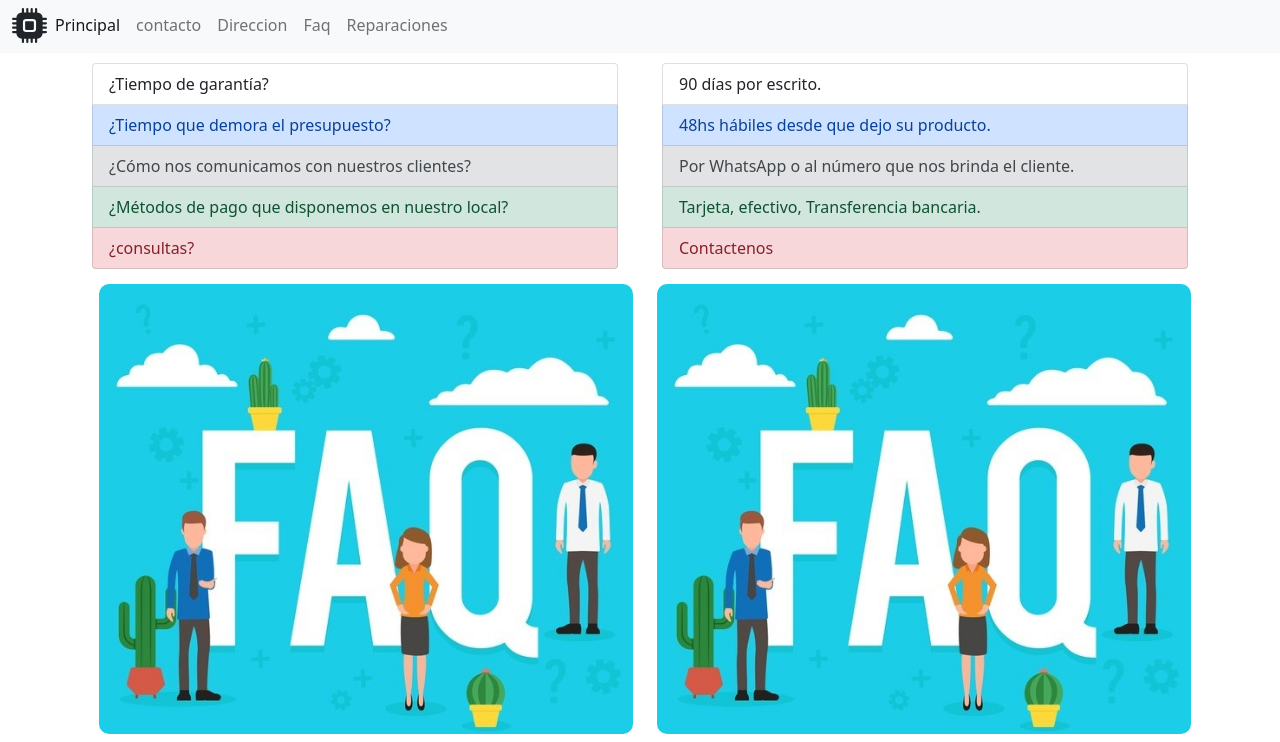
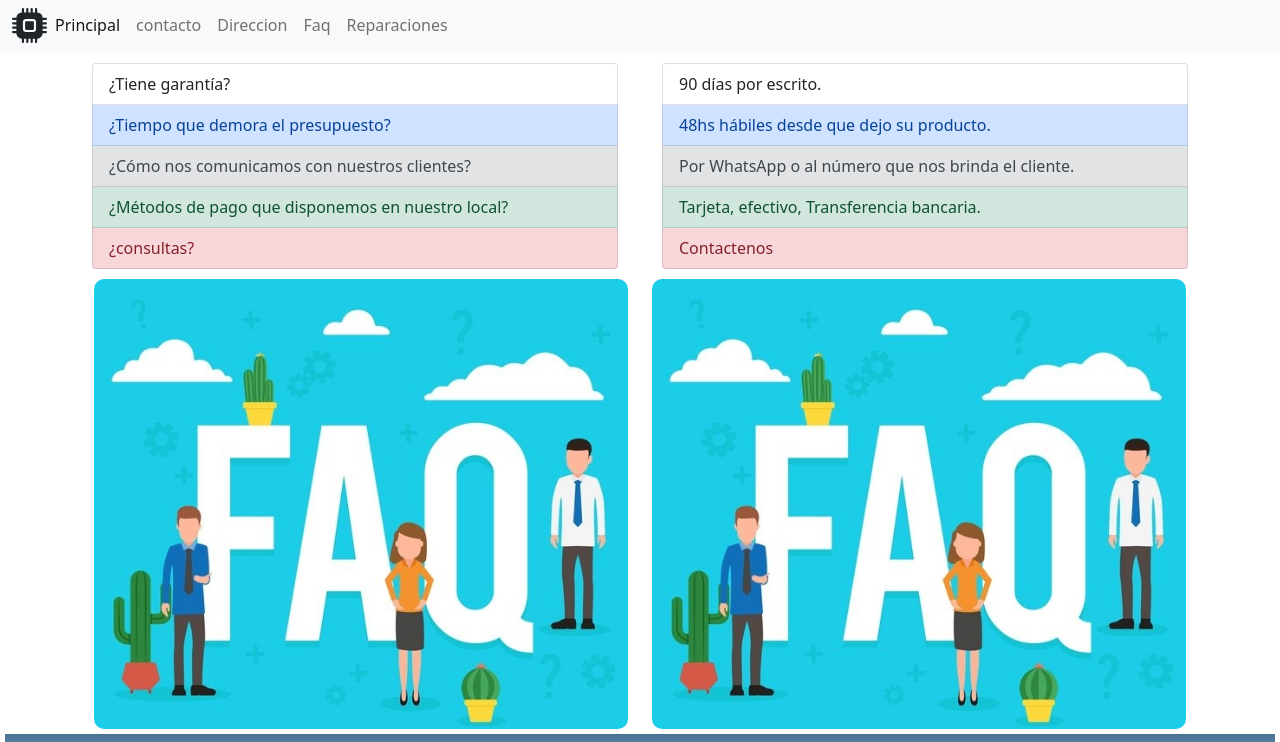
Before and after one commit to livioperez/idea-perez-class-16, a website: page faq.html in a window 1280 px wide. Shown: the part 251-993 px from the top of the page. Drawn offline with nearby package versions, Linux system fonts and the light colour scheme.

Commit message:
acomodando faq

```diff
--- a/faq.html
+++ b/faq.html
@@ -86,7 +86,7 @@
             <div class="row">
               <div class="col ">
                 <ul class="list-group pregRespuesta ">
-                    <li class="list-group-item ">¿Tiempo de garantía?</li>
+                    <li class="list-group-item ">¿Tiene garantía?</li>
 
                     <li class="list-group-item list-group-item-primary">¿Tiempo que demora el presupuesto?</li>
                     <li class="list-group-item list-group-item-secondary">¿Cómo nos comunicamos con nuestros clientes?</li>
@@ -107,10 +107,10 @@
               </div>
               <div class="container">
                 <div class="row">
-                  <div class="col">
+                  <div class="col faq1">
                     <img class="faq" src="./faq/faq.jpg" alt="">
                   </div>
-                  <div class="col">
+                  <div class="col faq1">
                     <img class="faq" src="./faq/faq.jpg" alt="">
                   </div>
 
--- a/scss/_faq.scss
+++ b/scss/_faq.scss
@@ -2,12 +2,11 @@
     display: flex;
     flex-direction: column;
     width: 100%;
-    margin: 5px;
+
     border-radius: 10px;
 }
 
 .pregRespuesta{
+
     padding: 10px;
-
-
 }
--- a/scss/_media.scss
+++ b/scss/_media.scss
@@ -9,7 +9,7 @@
 
     }
     @media (max-width: 768px){
-        .logoq{
+        .logoq {
            display: none;
        }
     }
```
Also changed, not shown: index.html (+0 -1 lines), css/style.css.
